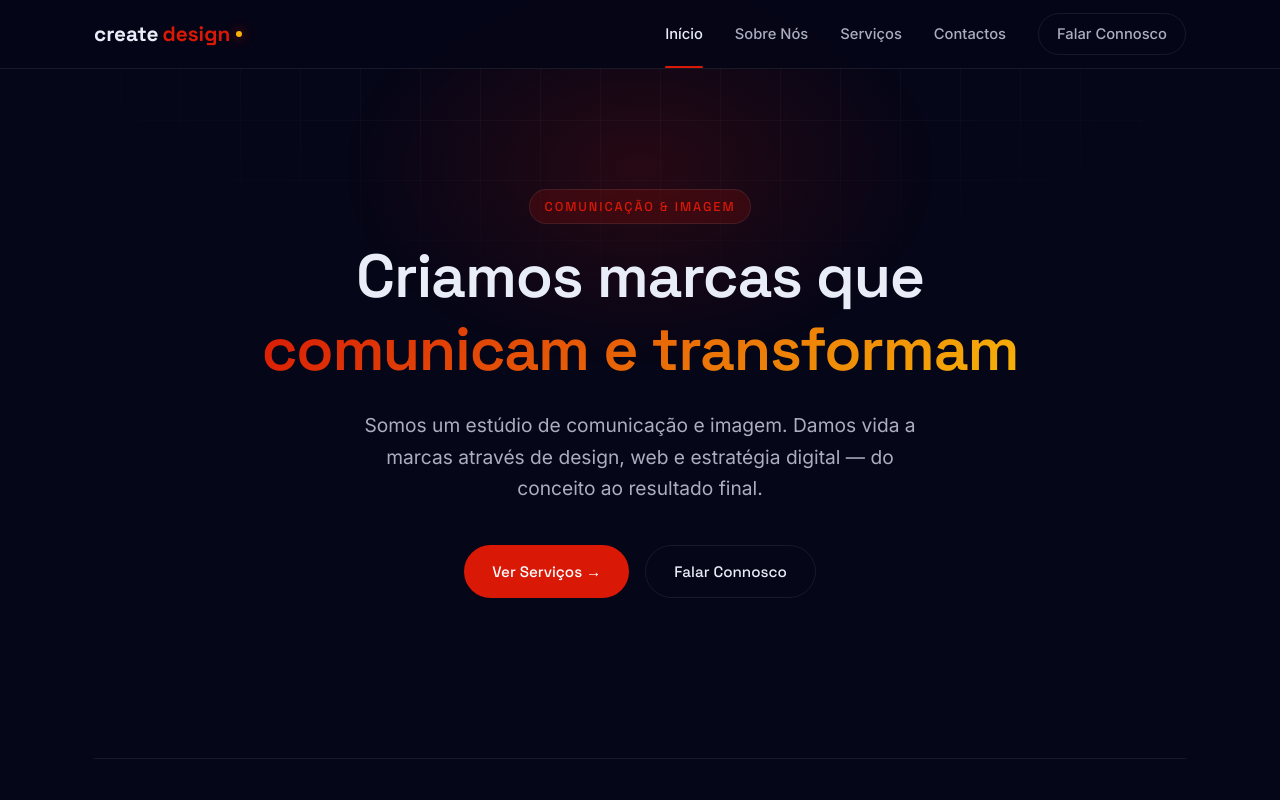
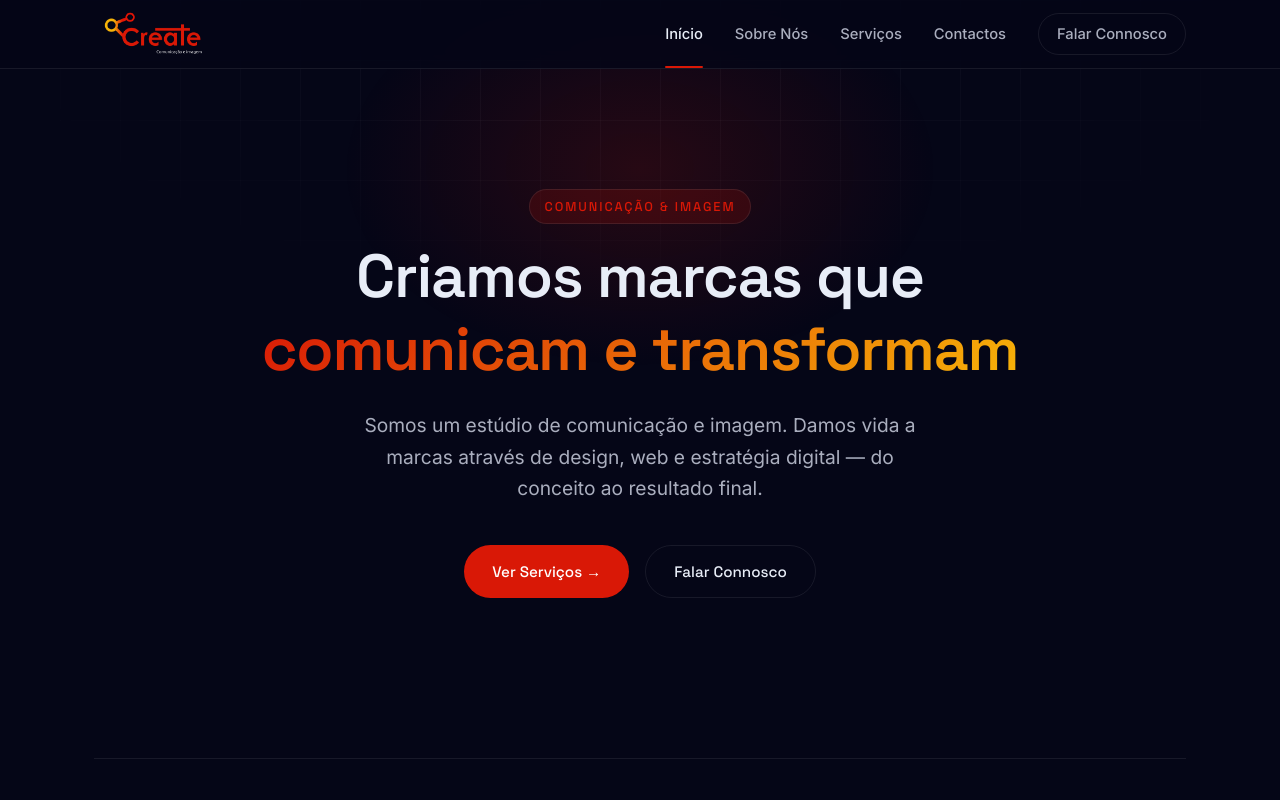
Before and after one commit to al3xferreira-source/createdesign-site, an Astro site: page / in a window 1280 px wide. Shown: the top 800 px of the page. Built offline with nearby package versions, Linux system fonts and the light colour scheme; Astro itself is replaced by a stand-in of ours.

Commit message:
Add Create logo to site header and footer
Co-authored-by: Copilot <223556219+Copilot@users.noreply.github.com>

```diff
--- a/src/components/Footer.astro
+++ b/src/components/Footer.astro
@@ -6,7 +6,11 @@ const year = new Date().getFullYear();
   <div class="container">
     <div class="footer-inner">
       <div class="footer-info">
-        <span class="logo">create<span>design</span><span class="dot"></span></span>
+        <img
+          class="brand-logo"
+          src="/create-logo.png"
+          alt="Create — Comunicação e Imagem"
+        />
         <p>Comunicação & Imagem — Criamos marcas que comunicam.</p>
       </div>
       <div class="footer-social">
--- a/src/components/Header.astro
+++ b/src/components/Header.astro
@@ -11,8 +11,8 @@ const currentPath = Astro.url.pathname;
 
 <header class="header">
   <div class="container header-inner">
-    <a href="/" class="logo">
-      create<span>design</span><span class="dot"></span>
+    <a href="/" class="brand-logo" aria-label="Create — Comunicação e Imagem">
+      <img src="/create-logo.png" alt="Create — Comunicação e Imagem" />
     </a>
     <nav class="nav" id="nav">
       {
--- a/src/styles/global.css
+++ b/src/styles/global.css
@@ -160,27 +160,15 @@ img {
   height: 68px;
 }
 
-.logo {
-  font-family: var(--font-head);
-  font-size: 1.3rem;
-  font-weight: 700;
-  color: var(--text);
-  display: flex;
-  align-items: center;
-  gap: 4px;
+.brand-logo {
+  display: block;
+  width: 120px;
+  flex: 0 0 auto;
 }
 
-.logo span {
-  color: var(--accent);
-}
-
-.logo .dot {
-  width: 6px;
-  height: 6px;
-  border-radius: 50%;
-  background: var(--accent-2);
-  margin-left: 2px;
-  box-shadow: 0 0 12px var(--accent);
+.brand-logo img {
+  width: 100%;
+  height: auto;
 }
 
 .nav {
@@ -671,7 +659,8 @@ img {
   gap: 4px;
 }
 
-.footer-info .logo {
+.footer-info .brand-logo {
+  width: 190px;
   margin-bottom: 8px;
 }
 
```
Also changed, not shown: public/create-logo.png (added).
